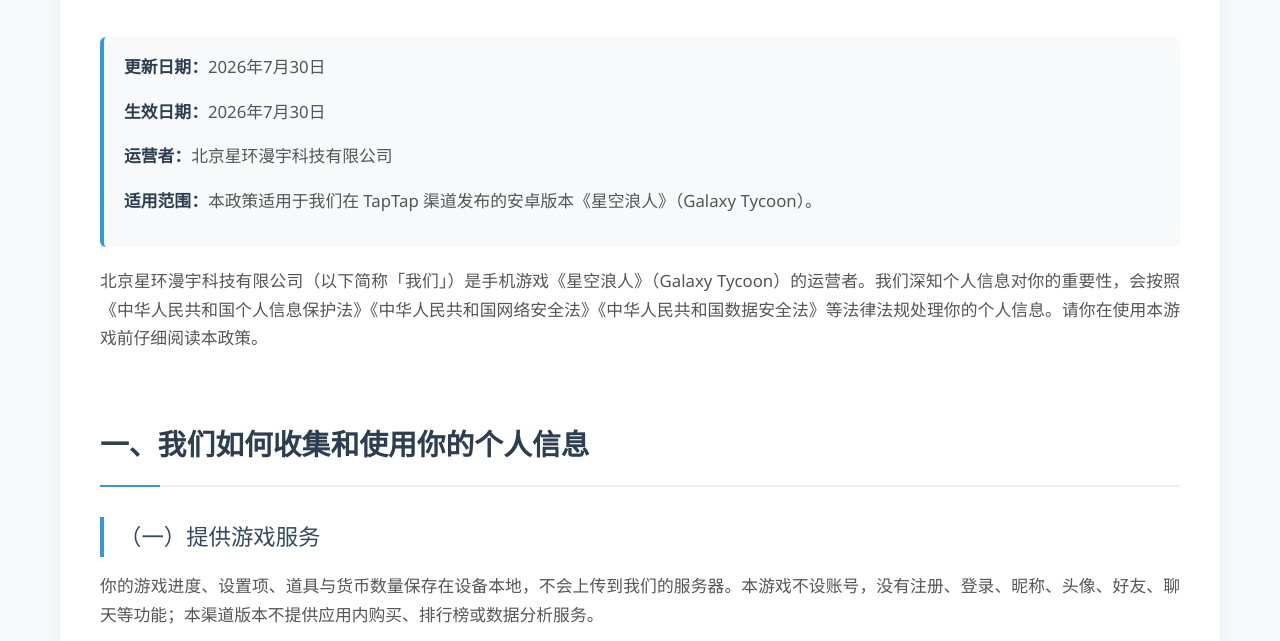
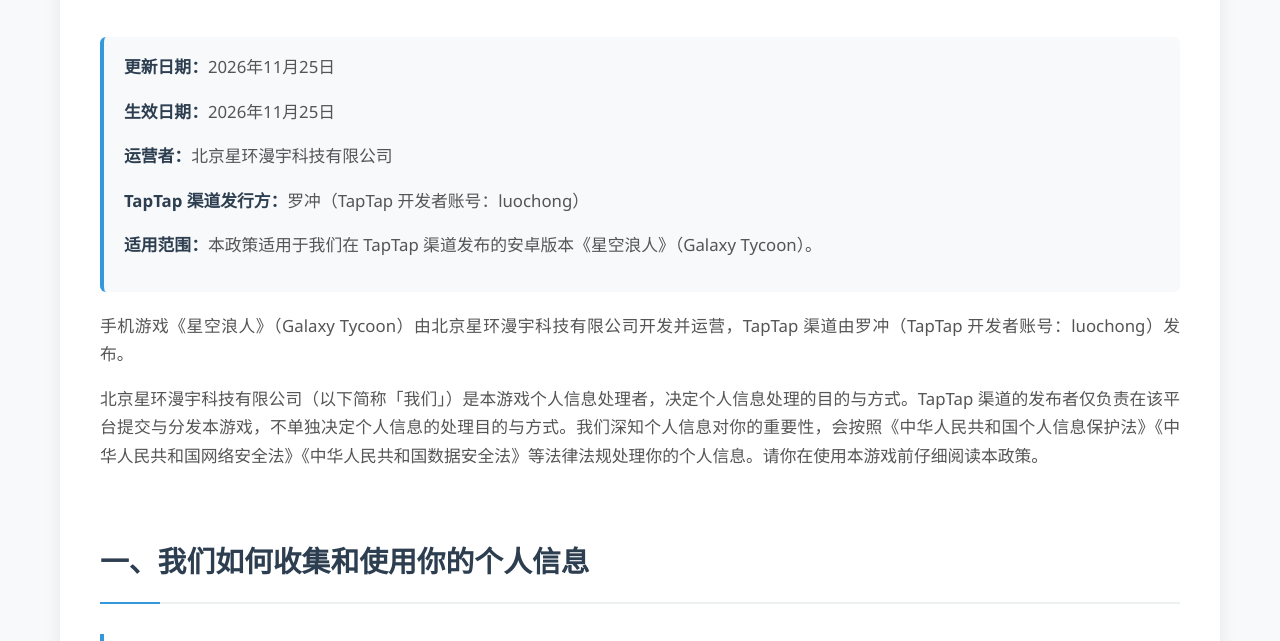
Before and after one commit to cluo85/cluo85.github.io, a plain HTML site: page games/galaxy-tycoon/privacy/taptap.html in a window 1280 px wide. Shown: the part 158-799 px from the top of the page. Drawn offline with Linux system fonts and the light colour scheme.

Commit message:
TapTap 渠道隐私政策与用户协议补充发行方主体（罗冲 / luochong）

```diff
--- a/games/galaxy-tycoon/privacy/taptap.html
+++ b/games/galaxy-tycoon/privacy/taptap.html
@@ -11,12 +11,14 @@
     <div class="privacy-container">
         <h1>隐私政策</h1>
         <div class="meta">
-            <p><strong>更新日期：</strong>2026年7月30日</p>
-            <p><strong>生效日期：</strong>2026年7月30日</p>
+            <p><strong>更新日期：</strong>2026年11月25日</p>
+            <p><strong>生效日期：</strong>2026年11月25日</p>
             <p><strong>运营者：</strong>北京星环漫宇科技有限公司</p>
+            <p><strong>TapTap 渠道发行方：</strong>罗冲（TapTap 开发者账号：luochong）</p>
             <p><strong>适用范围：</strong>本政策适用于我们在 TapTap 渠道发布的安卓版本《星空浪人》（Galaxy Tycoon）。</p>
         </div>
-        <p>北京星环漫宇科技有限公司（以下简称「我们」）是手机游戏《星空浪人》（Galaxy Tycoon）的运营者。我们深知个人信息对你的重要性，会按照《中华人民共和国个人信息保护法》《中华人民共和国网络安全法》《中华人民共和国数据安全法》等法律法规处理你的个人信息。请你在使用本游戏前仔细阅读本政策。</p>
+        <p>手机游戏《星空浪人》（Galaxy Tycoon）由北京星环漫宇科技有限公司开发并运营，TapTap 渠道由罗冲（TapTap 开发者账号：luochong）发布。</p>
+        <p>北京星环漫宇科技有限公司（以下简称「我们」）是本游戏个人信息处理者，决定个人信息处理的目的与方式。TapTap 渠道的发布者仅负责在该平台提交与分发本游戏，不单独决定个人信息的处理目的与方式。我们深知个人信息对你的重要性，会按照《中华人民共和国个人信息保护法》《中华人民共和国网络安全法》《中华人民共和国数据安全法》等法律法规处理你的个人信息。请你在使用本游戏前仔细阅读本政策。</p>
 
         <h2>一、我们如何收集和使用你的个人信息</h2>
         <h3>（一）提供游戏服务</h3>
@@ -107,6 +109,7 @@
         <h2>十一、如何联系我们</h2>
         <p><strong>运营者：</strong>北京星环漫宇科技有限公司</p>
         <p><strong>注册地址：</strong>北京市海淀区志新路15号301室</p>
+        <p><strong>TapTap 渠道发行方：</strong>罗冲（TapTap 开发者账号：luochong）</p>
         <p><strong>个人信息保护联系方式：</strong>cluo85@foxmail.com</p>
         <p>如你对本政策或个人信息处理有疑问、意见或投诉，可通过上述邮箱联系我们。我们会在法律法规规定的期限内答复；没有明确期限的，一般在 15 个工作日内答复。</p>
     </div>
```
Also changed, not shown: games/galaxy-tycoon/agreement/taptap-en.html (+3 -1 lines), games/galaxy-tycoon/agreement/taptap.html (+4 -2 lines), games/galaxy-tycoon/privacy/taptap-en.html (+4 -1 lines).
